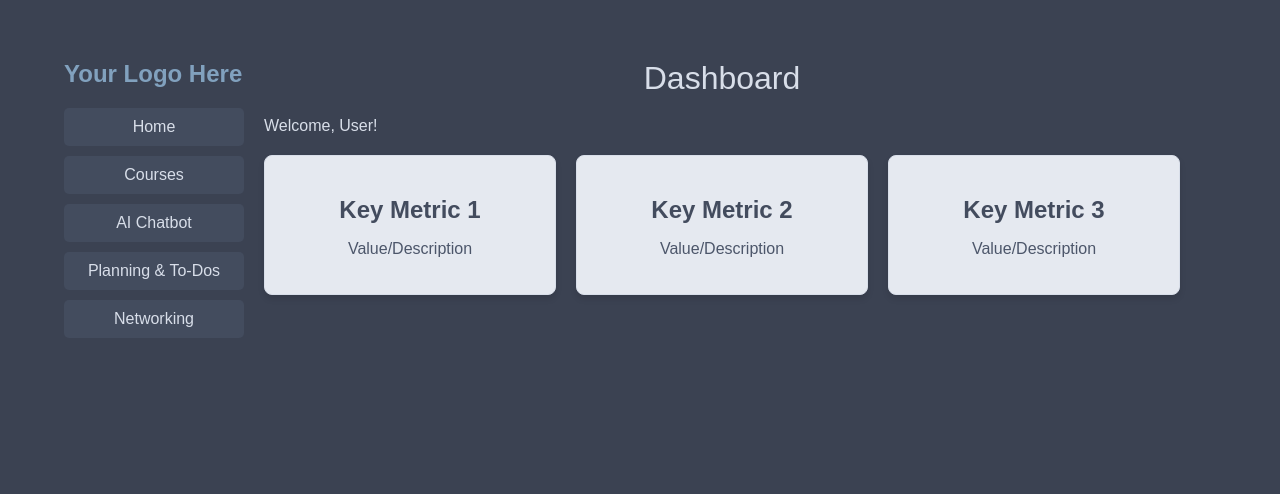
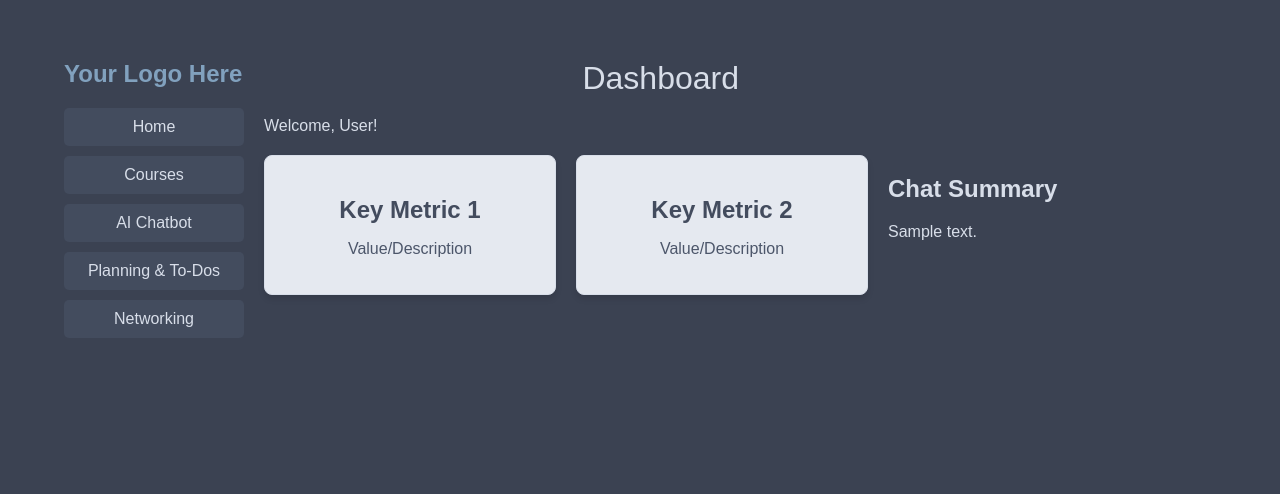
Before and after one commit to BhaviRathore/CyberCipher2025_Adv_B045, a Flask app: template Templates/dashboard.html in a window 1280 px wide. Shown: the top 494 px of the page. Run offline with Flask 3, Linux system fonts and the light colour scheme; the template is opened without the code that fills it: most values are stand-ins (such as "Sample title", 1, 10 or a date in 2020).

Commit message:
insights

```diff
--- a/Templates/dashboard.html
+++ b/Templates/dashboard.html
@@ -157,10 +157,11 @@
                 <h2>Key Metric 2</h2>
                 <p>Value/Description</p>
             </div>
-            <div class="insight-block">
-                <h2>Key Metric 3</h2>
-                <p>Value/Description</p>
+            <div class="summary-section">
+                <h2>Chat Summary</h2>
+                 <div> {{ summary }} </div>
             </div>
+
           </div>
     </div>
 </div>
--- a/chatbot.py
+++ b/chatbot.py
@@ -62,3 +62,13 @@ def get_ai_response(user_input):
 
     except Exception as e:
         return "Error: Unable to generate response."
+
+def points_of_log():
+    with open(LOG_FILE, "r") as file:
+        conversation = file.read()
+    summary_prompt = f"From this conversation figure out only five relevant topics separated by commas. For each topic give a link of a post or article. Format the answer using HTML format. Do not comment it please I beg you :\n{conversation}\nSummary:"
+    summary_response = client.models.generate_content(
+        model="gemini-2.0-flash", contents=summary_prompt
+    )
+    summary = summary_response.text[8:-4]
+    return summary
--- a/server.py
+++ b/server.py
@@ -1,7 +1,7 @@
 from flask import Flask, render_template, redirect, request, session, url_for, jsonify
 import firebase_admin
 from firebase_admin import credentials, auth, db
-from chatbot import get_ai_response  # Importing the function from chatbot.py
+from chatbot import get_ai_response, points_of_log  # Importing the function from chatbot.py
 
 
 app = Flask(__name__, template_folder="Templates")
@@ -24,12 +24,15 @@ def login():
 
 @app.route('/dashboard')
 def dashboard():
+
+    temp = points_of_log()
+
     if 'user' not in session:
         print("User session not found! Redirecting to login...")
         return redirect(url_for('login'))
 
     print("User session exists:", session['user'])
-    return render_template('dashboard.html', user=session['user'])
+    return render_template('dashboard.html', summary = temp, user=session['user'])
 
 
 @app.route('/verify', methods=['POST'])
@@ -75,5 +78,6 @@ def logout():
 
     return redirect(url_for('login'))
 
+
 if __name__ == '__main__':
     app.run(debug=True)
```
